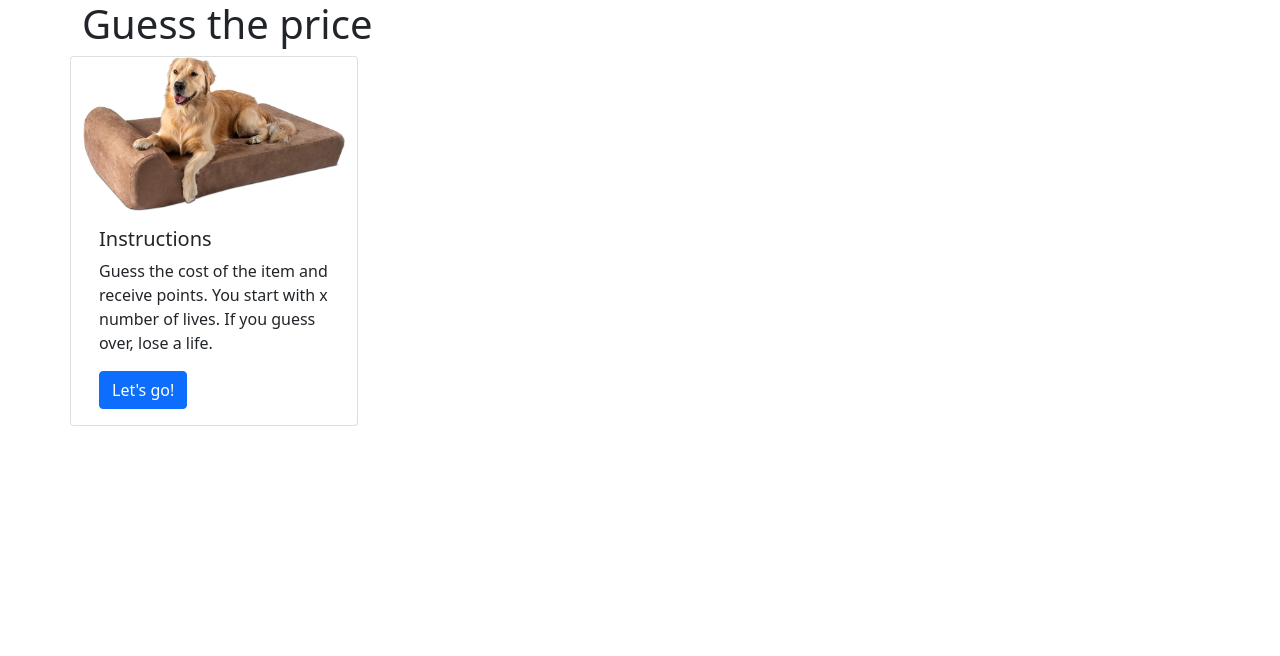
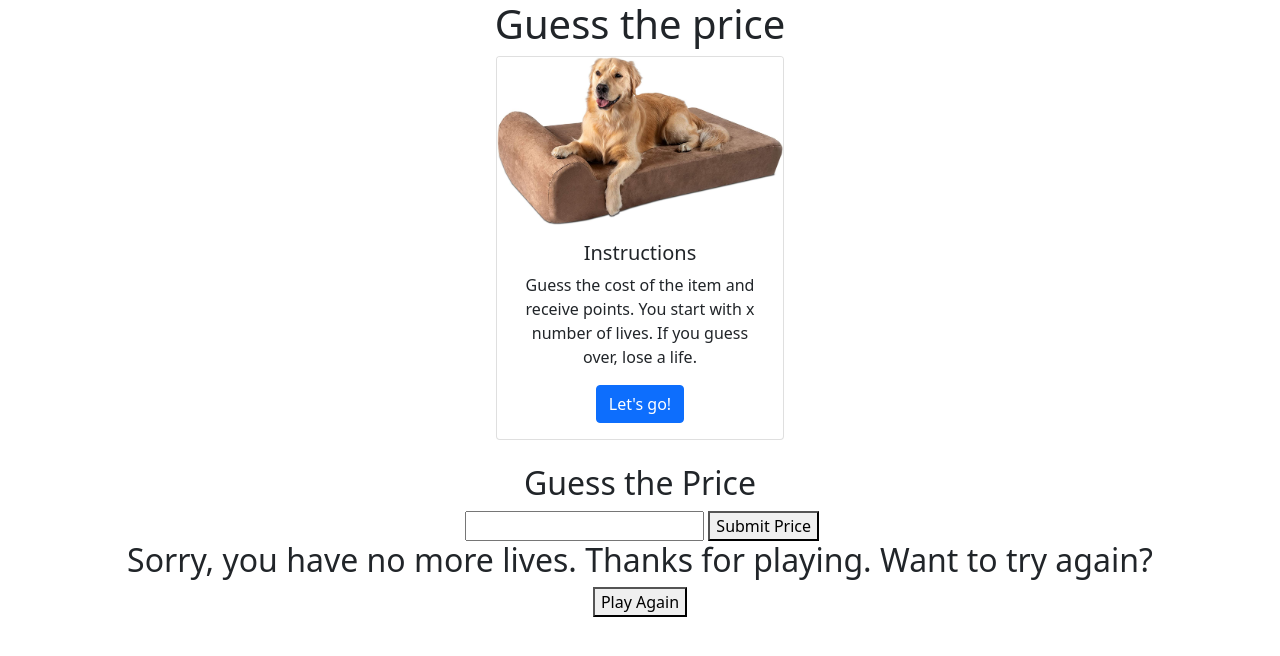
Before and after one commit to meilar/bob-barkers, a website built with webpack: page src/index.html in a window 1280 px wide. Built offline with nearby package versions, Linux system fonts and the light colour scheme.

Commit message:
Add styling to justify center cards

```diff
--- a/src/css/styles.css
+++ b/src/css/styles.css
@@ -1,3 +1,7 @@
-#active-game, #game-over {
+.container {
+  text-align: center;
+}
+
+/* #active-game, #game-over {
   display: none;
-}
+} */
--- a/src/index.html
+++ b/src/index.html
@@ -10,21 +10,28 @@
 
 <body>
   <div class="container">
-    <div class="justify-content-center">
     <div class="row">
+      <div class="col">
         <h1>Guess the price</h1>
       </div>
+    </div>
     <div class="row">
+      <div class="d-flex justify-content-center">
         <div class="card my-auto" id="instructions" style="width: 18rem;">
           <img src="./assets/images/big-barker.jpg" class="card-img-top" alt="...">
           <div class="card-body">
             <h5 class="card-title">Instructions</h5>
-            <p class="card-text">Guess the cost of the item and receive points. You start with x number of lives. If you
+            <p class="card-text">Guess the cost of the item and receive points. You start with x number of lives. If
+              you
               guess over, lose a life.</p>
             <button id="start" class="btn btn-primary">Let's go!</a>
           </div>
         </div>
       </div>
+    </div>
+    <div class="row">
+      <div class="d-flex justify-content-center">
+        <div class="col">
           <div id="active-game">
             <div id="score"></div>
             <div id="lives"></div>
@@ -37,6 +44,12 @@
               <button id="submit-price">Submit Price</button>
             </div>
           </div>
+        </div>
+      </div>
+    </div>
+    <div class="row">
+      <div class="d-flex justify-content-center">
+        <div class="col">
           <div id="game-over">
             <div id="score"></div>
             <h2>Sorry, you have no more lives. Thanks for playing. Want to try again?</h2>
@@ -44,6 +57,8 @@
           </div>
         </div>
       </div>
+    </div>
+  </div>
 </body>
 
 </html>
--- a/src/index.js
+++ b/src/index.js
@@ -1,10 +1,10 @@
-import $ from 'jquery';
+// import $ from 'jquery';
 import 'bootstrap';
 import 'bootstrap/dist/css/bootstrap.min.css';
 import './css/styles.css';
-import testCode from './test-code.js';
+// import testCode from './test-code.js';
 
-$(document).ready(function() {
-  let msg = testCode();
-  console.log("This page is loading correctly " + msg);
-});
+// $(document).ready(function() {
+//   let msg = testCode();
+//   console.log("This page is loading correctly " + msg);
+// });
--- a/src/test-code.js
+++ b/src/test-code.js
@@ -1,3 +1,3 @@
 export default function testCode() {
-  return "hello world"
+  return "hello world";
 }
```
Also changed, not shown: package.json (line endings or trailing spaces), 1 other file. Lines whose indentation alone changed are shown as unchanged.
